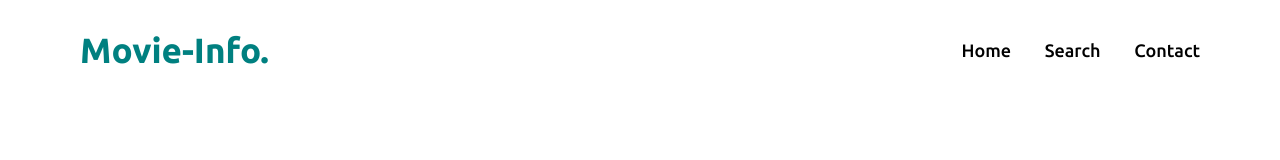
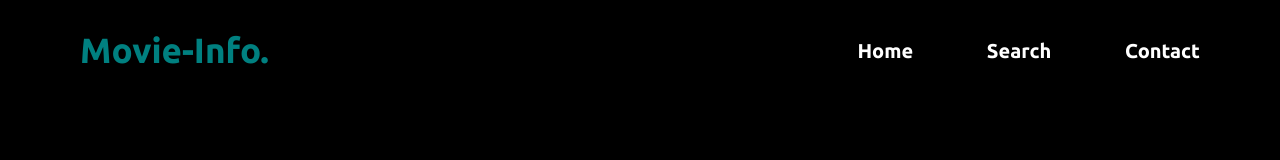
Before and after one commit to Achiengy/Movie-info, a plain HTML site: page index.html in a window 1280 px wide. Drawn offline with nearby package versions, Linux system fonts and the light colour scheme.

Commit message:
ft:home_page-Add background to the home page

```diff
--- a/css/style.css
+++ b/css/style.css
@@ -17,6 +17,8 @@ html{
     margin: auto;
 }
 
+
+/* Navbar */
 .navbar {
     position: fixed;
     width: 100%;
@@ -45,9 +47,25 @@ html{
 
 .navbar .menu li a {
     display: block;
-    color: black;
-    font-size: 18px;
-    font-weight: 500;
-    margin-left: 30px;
+    color: white;
+    font-size: 20px;
+    font-weight: bold;
+    margin-left: 70px;
     transition: color 0.3s ease;
 }
+
+/* Home */
+.home {
+    display: flex;
+    background: black;
+    height: 100vh;
+    min-height: 500px;
+    background-size: cover;
+    background-attachment: fixed;
+    font-family: 'Ubuntu', sans-serif;
+}
+
+.home .max-width {
+    width: 100%;
+    display: flex;
+}
--- a/index.html
+++ b/index.html
@@ -27,6 +27,16 @@
 
     </nav>
 
+    <!-- Home section -->
+    <section class="home" id="home">
+        <div class="max-width">
+            <div class="home-content">
+
+
+            </div>
+        </div>
+    </section>
+
 
 
     <script src="./js/main.js"></script>
```
